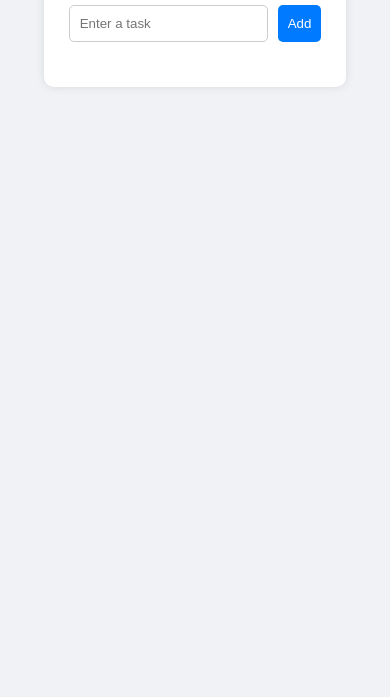
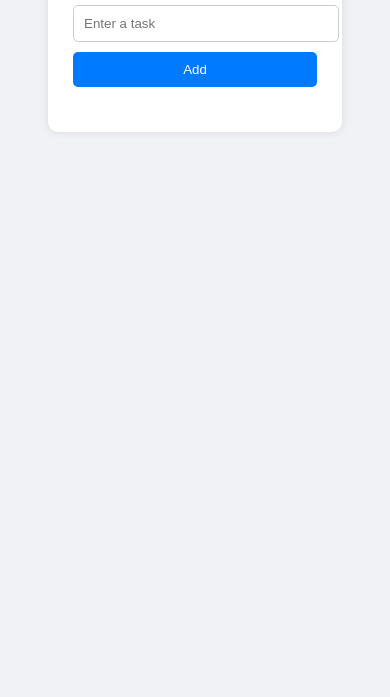
Before and after one commit to vanshikasharma48/TO-DO-LIST-, a plain HTML site: page index.html in a window 390 px wide. Shown: the part 147-844 px from the top of the page. Drawn offline with Linux system fonts and the light colour scheme.

Commit message:
Update style.css

```diff
--- a/style.css
+++ b/style.css
@@ -24,6 +24,7 @@ h1 {
   display: flex;
   gap: 10px;
   margin-bottom: 20px;
+  flex-wrap: wrap;
 }
 
 input {
@@ -40,6 +41,7 @@ button {
   color: white;
   border-radius: 5px;
   cursor: pointer;
+  white-space: nowrap;
 }
 
 ul {
@@ -54,10 +56,13 @@ li {
   margin-bottom: 8px;
   display: flex;
   justify-content: space-between;
+  align-items: center;
+  flex-wrap: wrap;
 }
 
 li span {
   flex: 1;
+  word-break: break-word;
 }
 
 .delete-btn {
@@ -68,3 +73,14 @@ li span {
   border-radius: 5px;
   cursor: pointer;
 }
+
+/* Mobile responsiveness */
+@media (max-width: 480px) {
+  .input-section {
+    flex-direction: column;
+  }
+
+  input, button {
+    width: 100%;
+  }
+}
```
